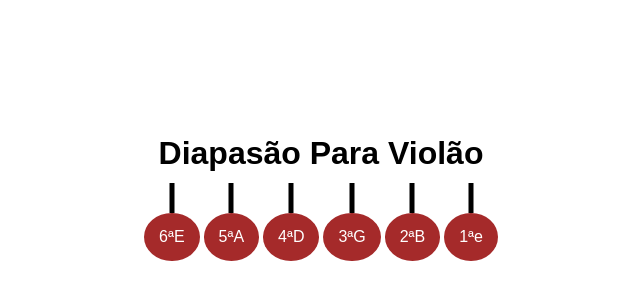
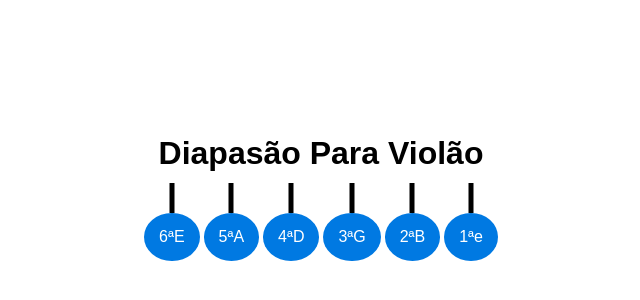
Before and after one commit to alexandreorestes/afinador, a React (Create React App) app: page / in a window 1280 px wide. Shown: the part 212-512 px from the top of the page, without its empty margins (319-959 px from the left). Built offline with nearby package versions, Linux system fonts and the light colour scheme.

Commit message:
botoes azuis

```diff
--- a/src/App.css
+++ b/src/App.css
@@ -23,7 +23,7 @@ button {
   cursor: pointer;
   border-radius: 50%;
   border: none;
-  background-color: brown;
+  background-color: #0079e2;
   position: relative; /* Garante que o pseudo-elemento seja posicionado relativo ao botão */
 }
 
--- a/src/App.js
+++ b/src/App.js
@@ -64,6 +64,7 @@ const Tuner = () => {
       </div>
       {currentNote && <p>Nota atual: {currentNote}</p>}
     </div>
+
   );
 };
 
```
